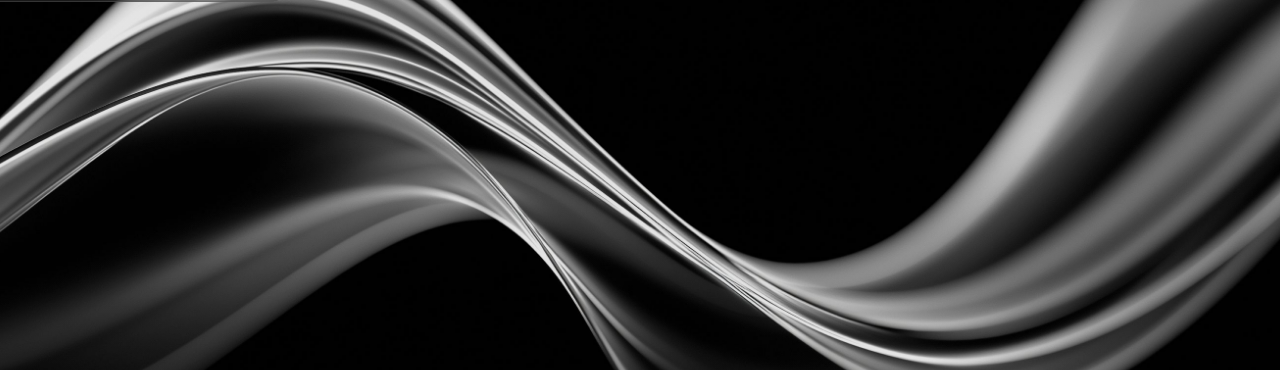
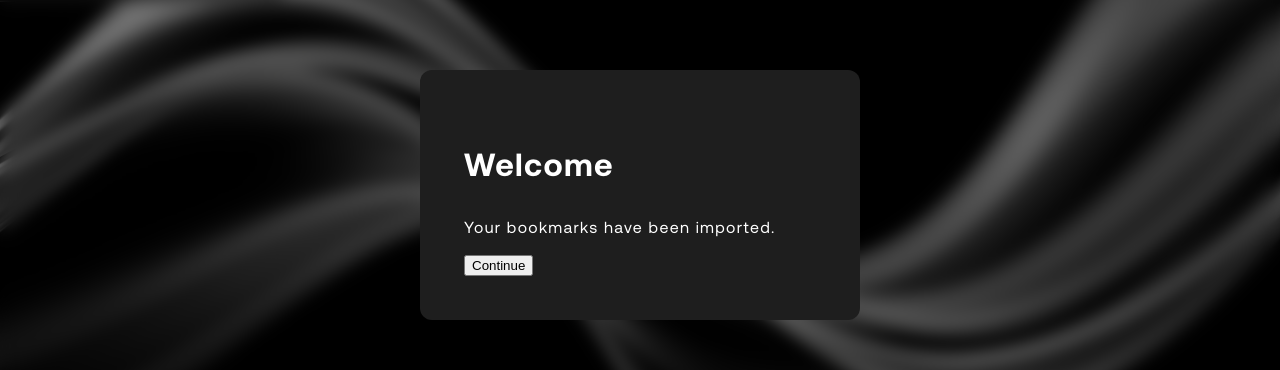
Before and after one commit to nithin6743/Clustr, a React (Vite) app: page / in a window 1280 px wide. Shown: the part 205-575 px from the top of the page. Built offline with nearby package versions, Linux system fonts and the light colour scheme; no server answers.

Commit message:
added a welcome modal to at firast launch of the extensio

```diff
--- a/src/App.jsx
+++ b/src/App.jsx
@@ -6,8 +6,13 @@ import Footer from './components/Footer';
 import Modal from './components/Modal';
 import DeleteWarning from './components/DeleteWarning';
 import AddBoardForm from './components/AddBoardForm';
+import Welcome from './components/Welcome';
 
 function App() {
+  const [isFirstLaunch, setIsFirstLaunch] = useState(
+    () => !localStorage.getItem('hasLaunched')
+  );
+
   const [modal, setModal] = useState(null);
   const defaultBoards = [
     {
@@ -22,7 +27,26 @@ function App() {
   const [boards, setBoards] = useState(() => {
     const saved = localStorage.getItem('boards');
 
-    return saved ? JSON.parse(saved) : defaultBoards;
+    const parsed = saved ? JSON.parse(saved) : [];
+
+    const safeBoards = parsed.map((b) => ({
+      ...b,
+      links: b.links || [],
+    }));
+
+    const hasImported = safeBoards.some((b) => b.id === 'imported');
+
+    return hasImported
+      ? safeBoards
+      : [
+          {
+            id: 'imported',
+            title: 'Bookmarks',
+            links: [],
+            isSystem: true,
+          },
+          ...safeBoards,
+        ];
   });
   useEffect(() => {
     localStorage.setItem('boards', JSON.stringify(boards));
@@ -101,11 +125,19 @@ function App() {
 
       setBoards((prev) =>
         prev.map((board) =>
-          board.id === 'imported' ? { ...board, links } : board
+          board.id === 'imported' ? { ...board, links: links || [] } : board
         )
       );
     });
   }
+
+  useEffect(() => {
+    if (isFirstLaunch) {
+      importBookmarks();
+      localStorage.setItem('hasLaunched', 'true');
+      setModal({ type: 'welcome' });
+    }
+  }, [isFirstLaunch]);
 
   return (
     <div className='app'>
@@ -121,7 +153,7 @@ function App() {
       />
       <Footer setModal={setModal} importBookmarks={importBookmarks} />
       {modal && (
-        <Modal closeModal={() => setModal(null)}>
+        <Modal closeModal={() => setModal(null)} modal={modal}>
           {modal.type === 'deleteLink' && (
             <DeleteWarning
               setModal={setModal}
@@ -146,6 +178,8 @@ function App() {
           {modal.type === 'addBoard' && (
             <AddBoardForm addBoard={addBoard} setModal={setModal} />
           )}
+
+          {modal.type === 'welcome' && <Welcome setModal={setModal} />}
         </Modal>
       )}
     </div>
--- a/src/components/Board.module.css
+++ b/src/components/Board.module.css
@@ -290,7 +290,7 @@ input:focus {
   background: #1e1e1e;
   padding: 20px;
   border-radius: 12px;
-  width: 320px;
+  width: 400px;
   color: white;
   font-size: 16px;
 }
@@ -346,3 +346,15 @@ input:focus {
   color: white;
   outline: none;
 }
+
+.welcomeCard {
+  padding: 24px;
+}
+
+.welcomeTitle {
+  font-size: 32px;
+}
+
+.welcomeContent {
+  line-height: 24px;
+}
--- a/src/components/Modal.jsx
+++ b/src/components/Modal.jsx
@@ -1,8 +1,13 @@
 import styles from './Board.module.css';
 
-function Modal({ children, closeModal }) {
+function Modal({ children, closeModal, modal }) {
+  const isWelcome = modal?.type === 'welcome';
+
   return (
-    <div className={styles.overlay} onClick={closeModal}>
+    <div
+      className={styles.overlay}
+      onClick={!isWelcome ? closeModal : undefined}
+    >
       <div className={styles.modal} onClick={(e) => e.stopPropagation()}>
         {children}
       </div>
--- /dev/null
+++ b/src/components/Welcome.jsx
@@ -0,0 +1,13 @@
+import styles from './Board.module.css';
+
+function Welcome({ setModal }) {
+  return (
+    <div className={styles.welcomeCard}>
+      <h3 className={styles.welcomeTitle}>Welcome</h3>
+      <p className={styles.welcomeContent}>Your bookmarks have been imported.</p>
+      <button onClick={() => setModal(null)}>Continue</button>
+    </div>
+  );
+}
+
+export default Welcome;
```
Also changed, not shown: public/manifest.json.
